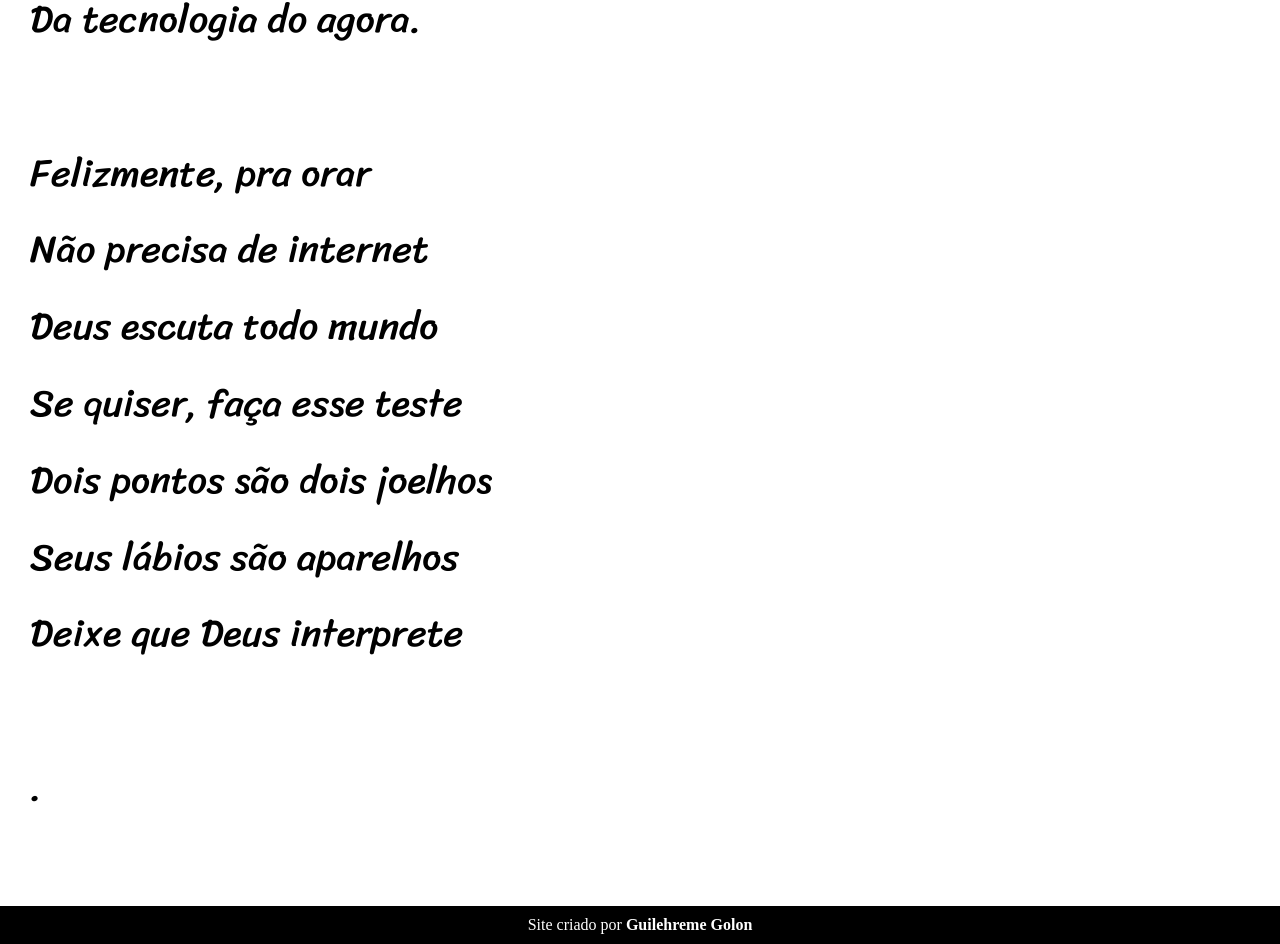
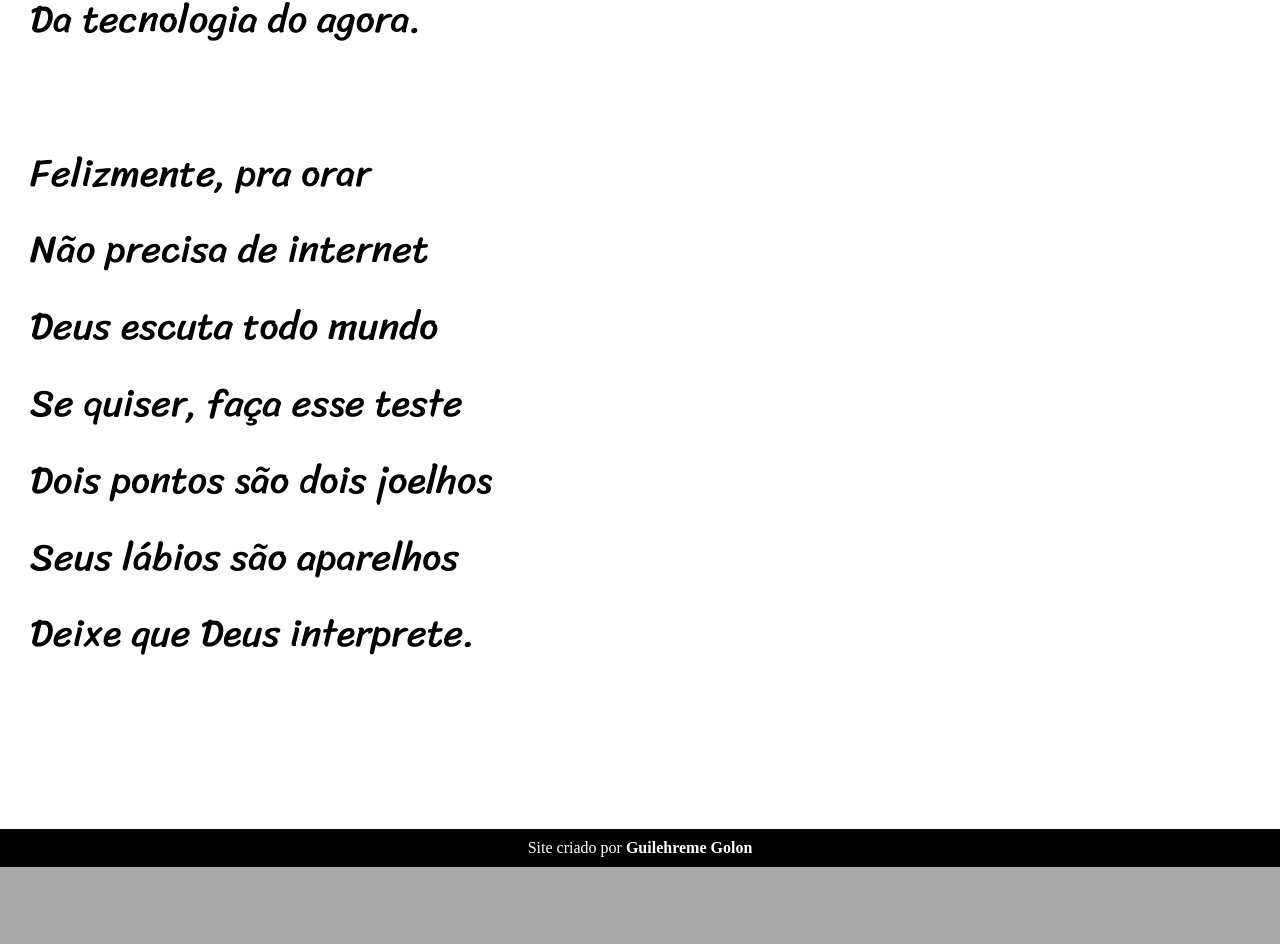
Before and after one commit to Guilherme-Golon/cordel, a plain HTML site: page index.html in a window 1280 px wide. Shown: the part 4397-5341 px from the top of the page. After the commit the page ends 5264 px from the top, so only its background shows below. Drawn offline with Linux system fonts and the light colour scheme.

Commit message:
Update index.html

```diff
--- a/index.html
+++ b/index.html
@@ -96,8 +96,8 @@
                 Se quiser, faça esse teste <br>
                 Dois pontos são dois joelhos <br>
                 Seus lábios são aparelhos <br>
-                Deixe que Deus interprete
-            </p>.
+                Deixe que Deus interprete.
+            </p>
         </section>
     </main>
     <footer>
```
